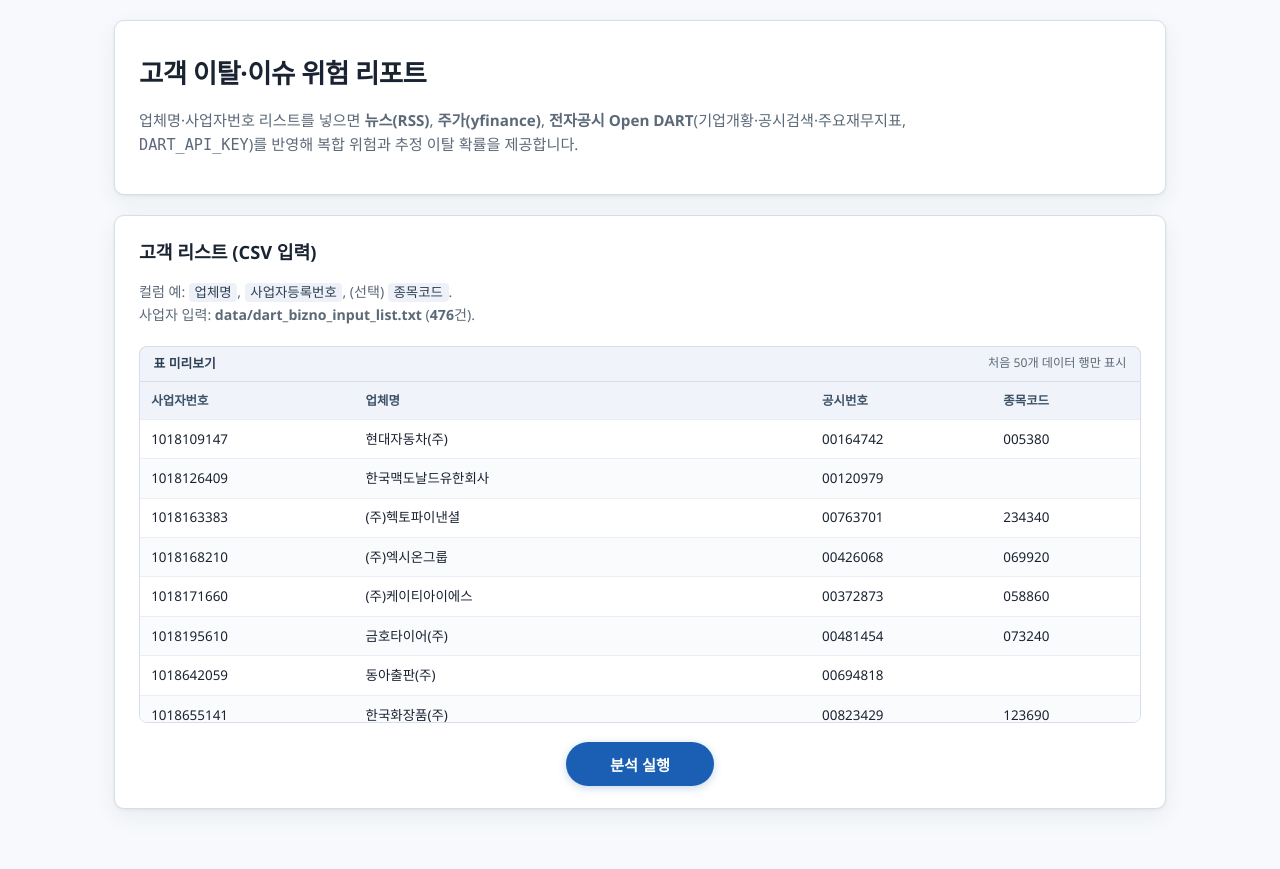
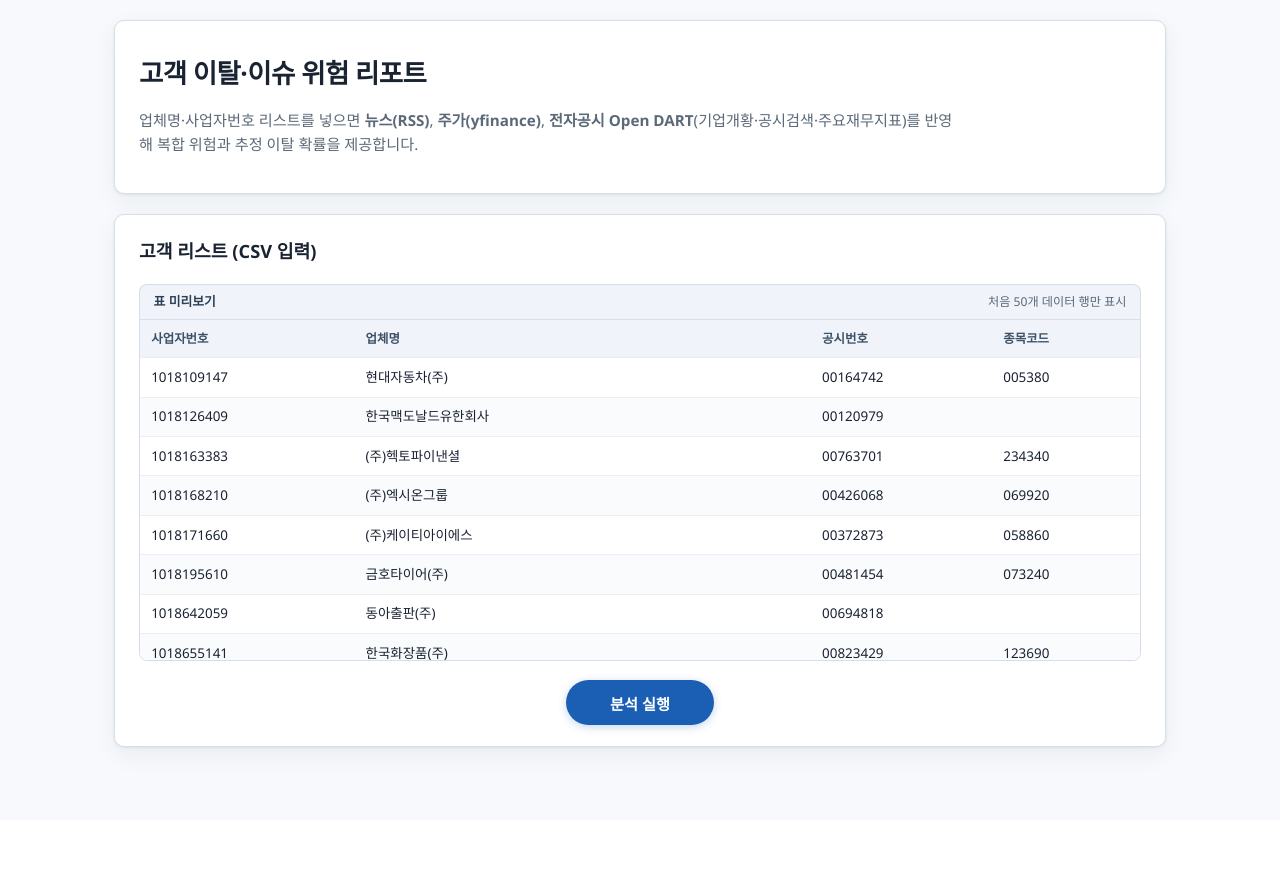
Before and after one commit to lmg2738-dot/checkCompany, a Flask app: page / in a window 1280 px wide. After the commit the page ends 760 px from the top, so only its background shows below. Run offline with Flask 3, Linux system fonts and the light colour scheme.

Commit message:
UI: 도움말 축소 및 DART 미설정 시 비고 미표시
CSV 입력 힌트·hero의 DART_API_KEY 문구 제거, dart_bizno_count·.hint 스타일 정리 및 public 동기화.

API 키 미설정 시 비고란에 뜨던 운영 안내 문구는 표시하지 않는다(message 없음).

Co-authored-by: Cursor <cursoragent@cursor.com>

```diff
--- a/app.py
+++ b/app.py
@@ -171,7 +171,6 @@ def index():
     results = []
     err = None
     raw_csv = initial_csv_text_for_get() if request.method == "GET" else ""
-    dart_bizno_count = len(load_bizno_input_numbers())
 
     if request.method == "POST":
         raw_csv = request.form.get("csv_text") or ""
@@ -210,7 +209,6 @@ def index():
         error=err,
         csv_text=raw_csv,
         csv_preview=csv_preview,
-        dart_bizno_count=dart_bizno_count,
         **ctx,
         formula_summary={
             "weights": "S = 0.20·E + 0.30·N + 0.25·M + 0.25·C",
--- a/services/dart_service.py
+++ b/services/dart_service.py
@@ -952,7 +952,7 @@ def dart_enrich(
             "company_profile": None,
             "credit_risk_boost": 0.0,
             "financial_stress": 0.0,
-            "message": "DART_API_KEY 미설정 — .env 또는 환경변수에 인증키 설정",
+            "message": None,
         }
 
     row, prof, msg = resolve_corp_code(
--- a/static/style.css
+++ b/static/style.css
@@ -73,20 +73,6 @@ body {
   margin-top: 0;
   font-size: 1.14rem;
   font-weight: 700;
-}
-
-.hint {
-  color: var(--muted);
-  font-size: 0.88rem;
-  margin-bottom: 1rem;
-}
-
-.hint code {
-  background: #eef2f8;
-  padding: 0.1rem 0.35rem;
-  border-radius: 4px;
-  font-size: 0.84rem;
-  color: #2e3f55;
 }
 
 .sr-only {
--- a/templates/index.html
+++ b/templates/index.html
@@ -12,7 +12,7 @@
     <h1>고객 이탈·이슈 위험 리포트</h1>
     <p class="sub">
       업체명·사업자번호 리스트를 넣으면 <strong>뉴스(RSS)</strong>, <strong>주가(yfinance)</strong>,
-      <strong>전자공시 Open DART</strong>(기업개황·공시검색·주요재무지표, <code>DART_API_KEY</code>)를 반영해 복합 위험과 추정 이탈 확률을 제공합니다.
+      <strong>전자공시 Open DART</strong>(기업개황·공시검색·주요재무지표)를 반영해 복합 위험과 추정 이탈 확률을 제공합니다.
     </p>
     <div class="formula formula-internal" aria-hidden="true">
       <span>복합 위험:</span> <code>{{ formula_summary.weights }}</code>
@@ -23,12 +23,6 @@
 
     <section class="panel sheet">
       <h2>고객 리스트 (CSV 입력)</h2>
-      <p class="hint">
-        컬럼 예: <code>업체명</code>, <code>사업자등록번호</code>, (선택) <code>종목코드</code>.<br />
-        {% if dart_bizno_count %}
-        사업자 입력: <strong>{{ dart_bizno_rel }}</strong> (<strong>{{ dart_bizno_count }}</strong>건).
-        {% endif %}
-      </p>
       {% if error %}
       <div class="alert">{{ error }}</div>
       {% endif %}
```
Also changed, not shown: public/static/style.css (+0 -14 lines).
